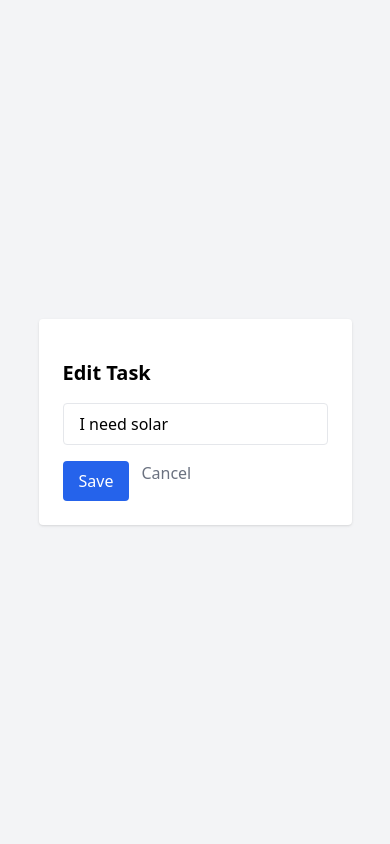
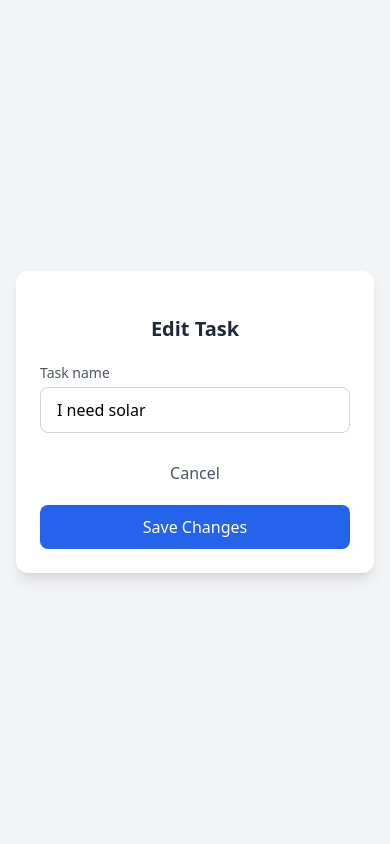
Before and after one commit to kiyao24/Tasks, a Django app: page /edit/1/ in a window 390 px wide. Run offline with Django 5.2, Linux system fonts and the light colour scheme; data comes from the database, SQL or seed files in the repository; some libraries are stand-ins or nearby versions.

Commit message:
update the edit_task.html

```diff
--- a/Templates/edit_task.html
+++ b/Templates/edit_task.html
@@ -1,21 +1,58 @@
 <!DOCTYPE html>
-<html>
+<html lang="en">
 <head>
+  <meta charset="UTF-8">
+  <meta name="viewport" content="width=device-width, initial-scale=1.0">
+  <title>Edit Task</title>
   <script src="https://cdn.tailwindcss.com"></script>
 </head>
-<body class="bg-gray-100 min-h-screen flex items-center justify-center">
 
-<form method="post" class="bg-white p-6 rounded shadow space-y-4">
-  {% csrf_token %}
-  <h2 class="text-xl font-semibold">Edit Task</h2>
+<body class="bg-gray-100 min-h-screen flex items-center justify-center px-4">
 
-  <input name="task" value="{{ task.task }}" class="border rounded w-full px-4 py-2">
+  <form
+    method="post"
+    class="w-full max-w-md sm:max-w-lg bg-white p-6 sm:p-8 rounded-xl shadow-lg space-y-5"
+  >
+    {% csrf_token %}
 
-  <div class="flex gap-3">
-    <button class="bg-blue-600 text-white px-4 py-2 rounded">Save</button>
-    <a href="{% url 'home' %}" class="text-gray-500">Cancel</a>
-  </div>
-</form>
+    <!-- Title -->
+    <h2 class="text-xl sm:text-2xl font-semibold text-gray-800 text-center">
+      Edit Task
+    </h2>
+
+    <!-- Input -->
+    <div>
+      <label class="block text-sm font-medium text-gray-600 mb-1">
+        Task name
+      </label>
+      <input
+        name="task"
+        value="{{ task.task }}"
+        class="w-full border border-gray-300 rounded-lg px-4 py-2.5 text-base
+               focus:outline-none focus:ring-2 focus:ring-blue-500 focus:border-blue-500"
+        placeholder="Edit your task"
+      >
+    </div>
+
+    <!-- Actions -->
+    <div class="flex flex-col sm:flex-row gap-3 sm:justify-end">
+      <a
+        href="{% url 'home' %}"
+        class="text-center text-gray-600 hover:text-gray-800 px-4 py-2 rounded-md"
+      >
+        Cancel
+      </a>
+
+      <button
+        type="submit"
+        class="bg-blue-600 hover:bg-blue-700 active:bg-blue-800
+               text-white px-6 py-2.5 rounded-lg font-medium
+               transition duration-200"
+      >
+        Save Changes
+      </button>
+    </div>
+  </form>
 
 </body>
 </html>
```
